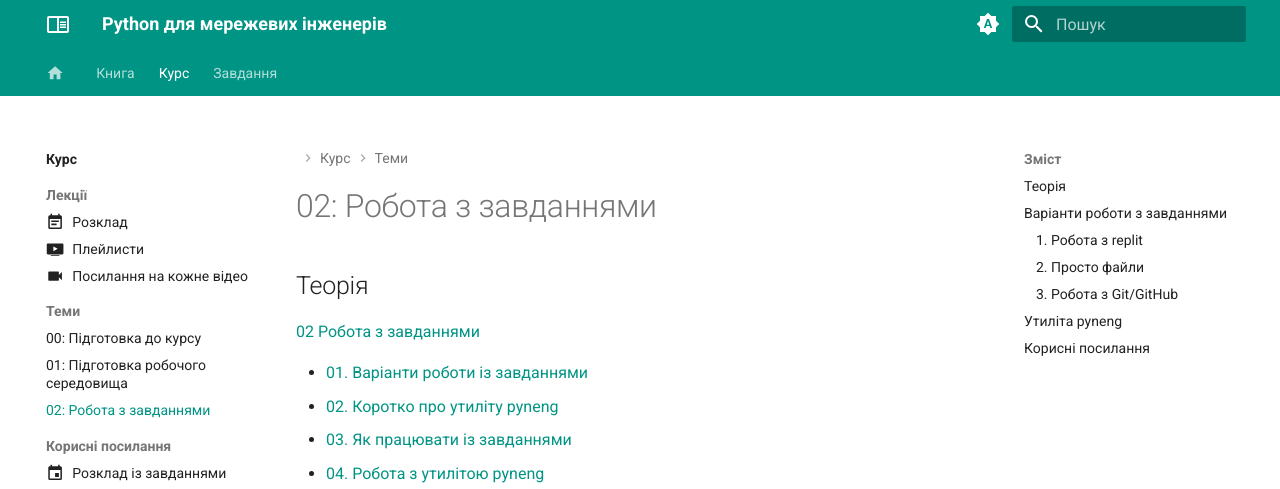
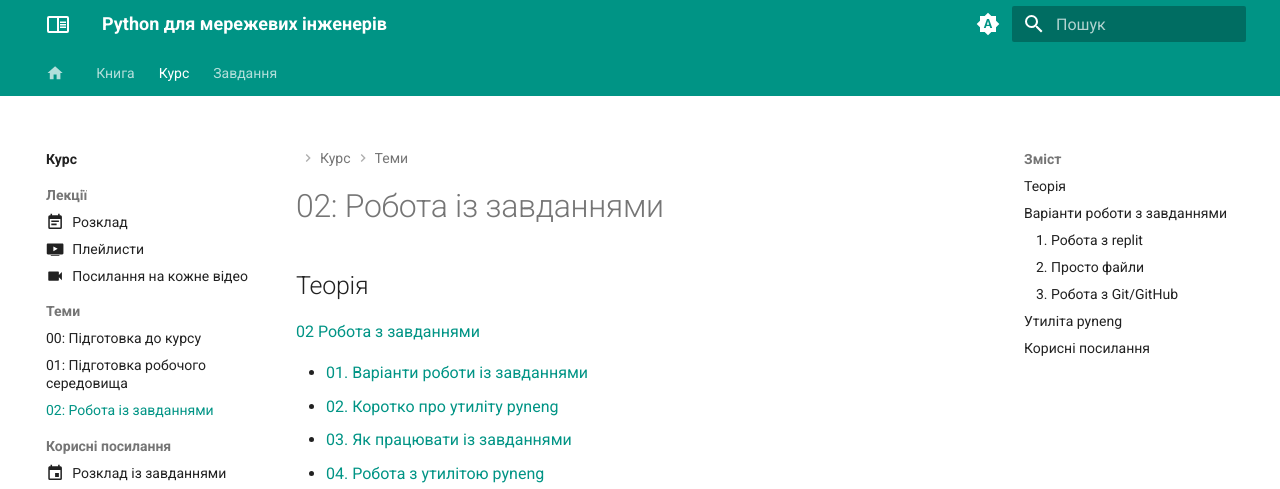
Before and after one commit to natenka/pyneng.io, an MkDocs documentation site: the page built from docs/course/topics/02-git-github-tasks.md, in a window 1280 px wide and 900 px high. Shown: the top 489 px of the window. Built offline with MkDocs 1.6.1 and Material for MkDocs 9.7.7, drawn with Linux system fonts in a browser that asks for light colours.

Commit message:
FIX typo

```diff
--- a/docs/course/topics/02-git-github-tasks.md
+++ b/docs/course/topics/02-git-github-tasks.md
@@ -1,4 +1,4 @@
-# 02: Робота з завданнями
+# 02: Робота із завданнями
 
 ## Теорія
 
```
